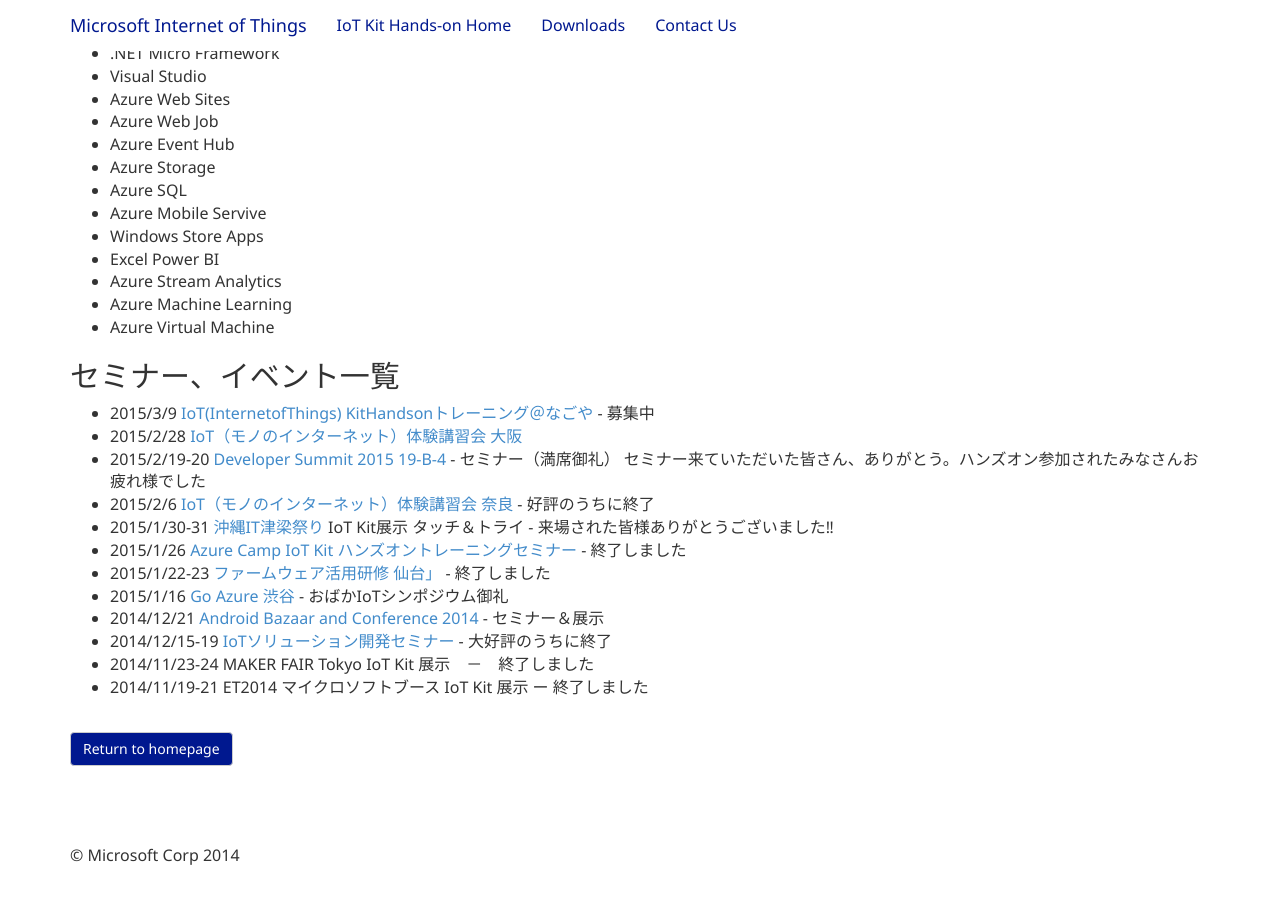
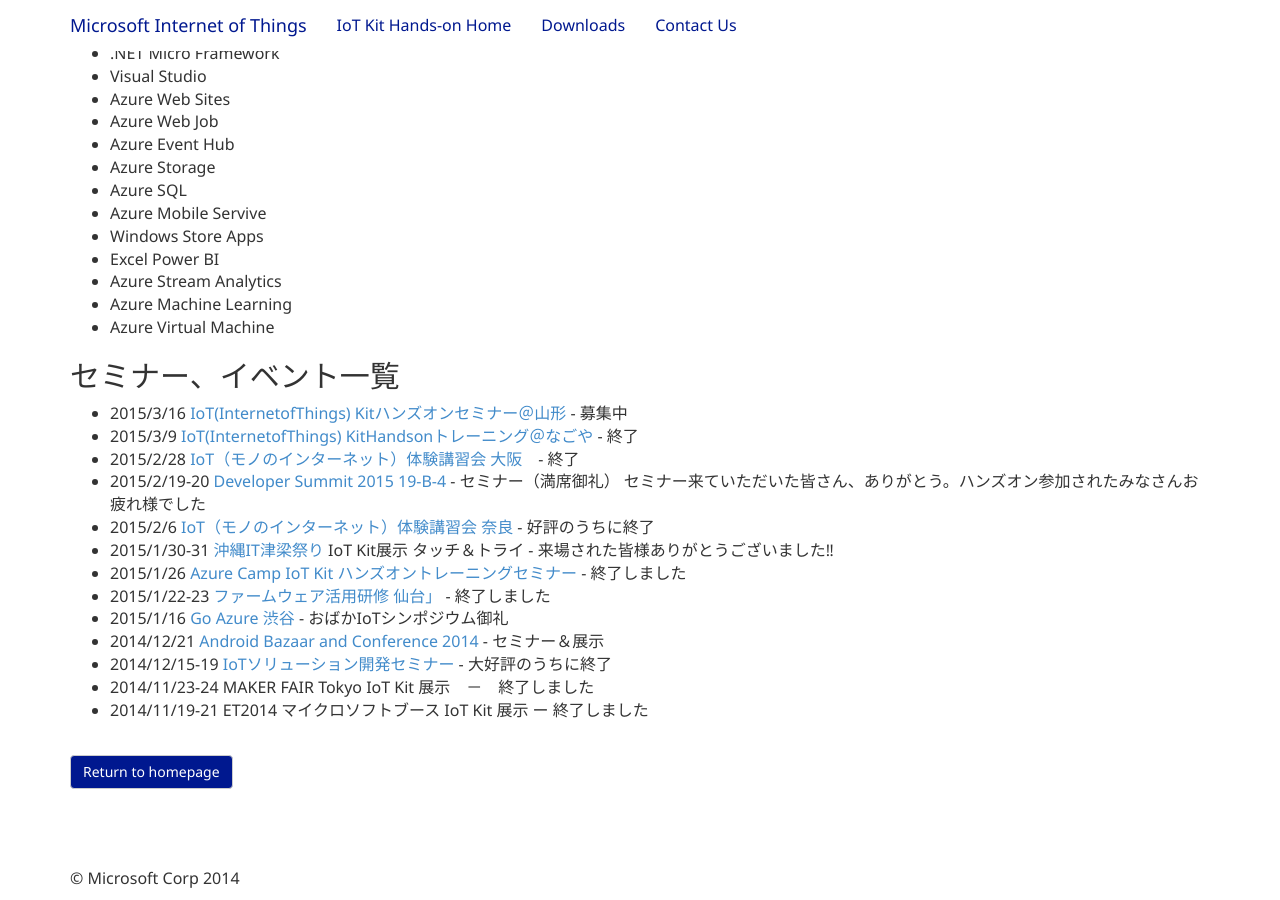
Before and after one commit to ms-iotkithol-jp/ms-iotkithol-jp.github.io, a Jekyll site: the page built from HowToLearn.md, in a window 1280 px wide and 900 px high, scrolled down 606 px. Built offline with Jekyll 4.4.1, drawn with Linux system fonts in a browser that asks for light colours; nearby versions of some CDN libraries; before the commit the page ends 1483 px from its top, so only the background shows below that.

Commit message:
Add Yamagata

```diff
--- a/HowToLearn.md
+++ b/HowToLearn.md
@@ -29,8 +29,9 @@
 
 ## セミナー、イベント一覧
 
-* 2015/3/9  [IoT(InternetofThings) KitHandsonトレーニング＠なごや](http://partake.in/events/a7d9efc3-c5bc-4d2a-b447-4674ce5cd4f6) - 募集中
-* 2015/2/28 [IoT（モノのインターネット）体験講習会 大阪](http://eccsmartapp.doorkeeper.jp/events/20724)
+* 2015/3/16  [IoT(InternetofThings) Kitハンズオンセミナー＠山形](https://docs.google.com/forms/d/111ttZFk1_9cXz7aP9yRC6ItqsJ9K-EjJifq8XnScjPA/viewform?c=0&w=1) - 募集中
+* 2015/3/9  [IoT(InternetofThings) KitHandsonトレーニング＠なごや](http://partake.in/events/a7d9efc3-c5bc-4d2a-b447-4674ce5cd4f6) - 終了
+* 2015/2/28 [IoT（モノのインターネット）体験講習会 大阪](http://eccsmartapp.doorkeeper.jp/events/20724)　- 終了
 * 2015/2/19-20 [Developer Summit 2015 19-B-4](http://event.shoeisha.jp/devsumi/20150219/timetable) - セミナー（満席御礼） セミナー来ていただいた皆さん、ありがとう。ハンズオン参加されたみなさんお疲れ様でした
 * 2015/2/6 [IoT（モノのインターネット）体験講習会 奈良](http://www.pref.nara.jp/item/133489.htm) - 好評のうちに終了
 * 2015/1/30-31 [沖縄IT津梁祭り](http://www.it-matsuri.net/index.html) IoT Kit展示 タッチ＆トライ - 来場された皆様ありがとうございました‼
```
